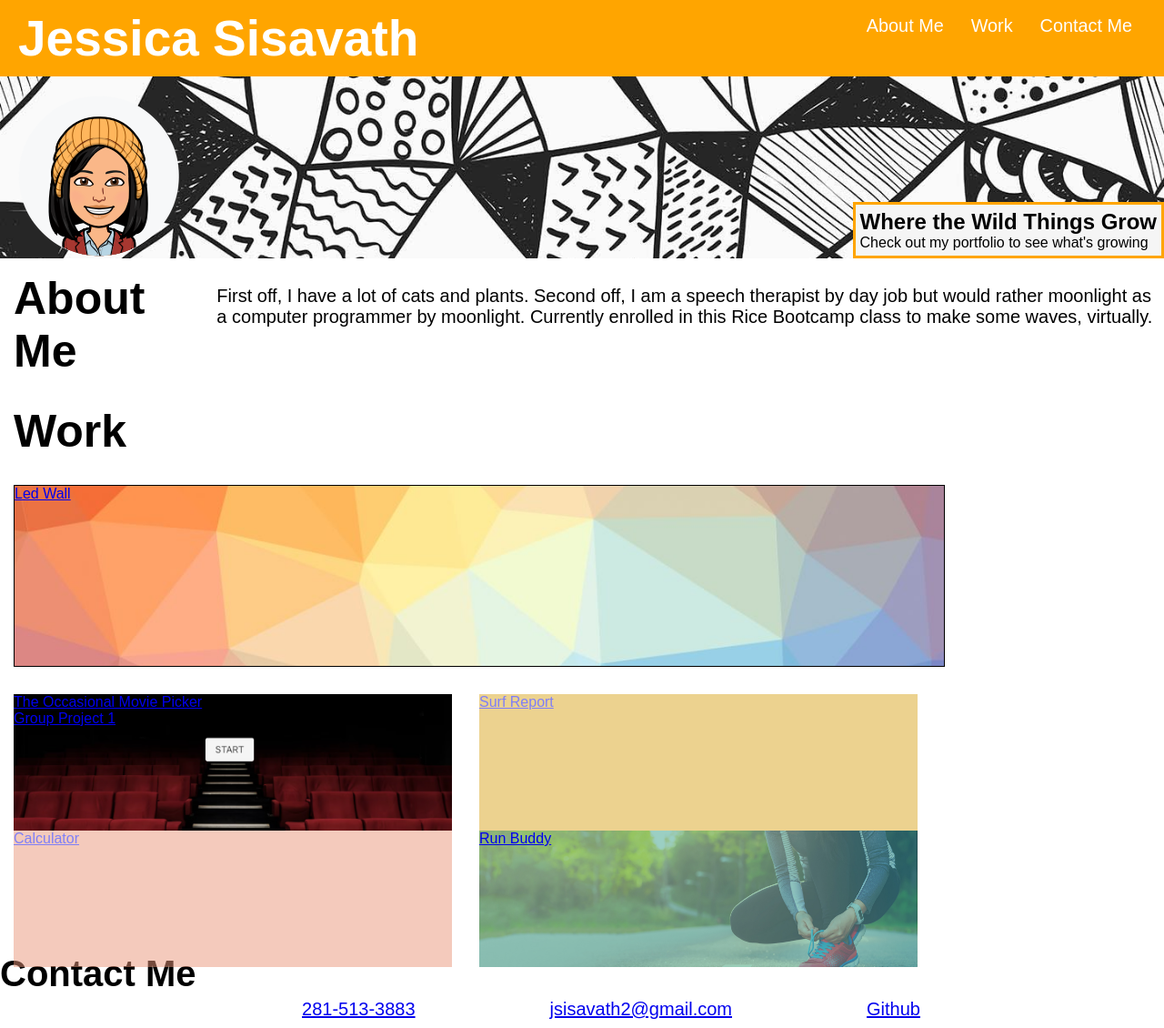
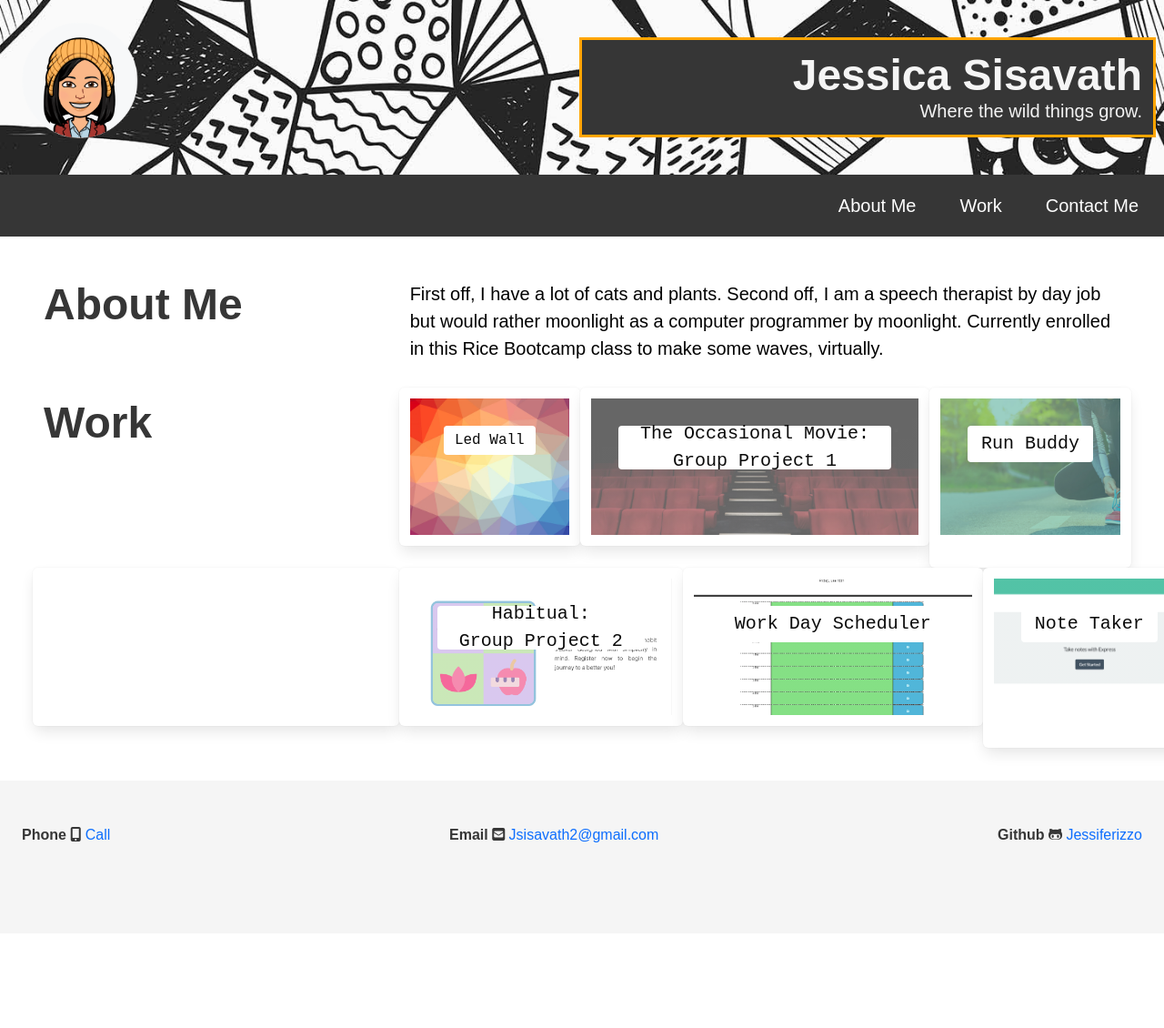
Before and after one commit to Jessiferizzo/Professional-Portfolio, a plain HTML site: page index.html in a window 1280 px wide. Shown: the top 1130 px of the page at 91% size. After the commit the page ends 1026 px from the top, so only its background shows below. Drawn offline with nearby package versions, Linux system fonts and the light colour scheme.

Commit message:
added bulma formatting for responsiveness

```diff
--- a/assets/css/style.css
+++ b/assets/css/style.css
@@ -1,5 +1,4 @@
 * {
-    box-sizing: border-box;
     margin: 0;
     padding: 0;
   }
@@ -11,156 +10,37 @@ body, html {
     color:black;
   }
 
-/* HEADER / NAV BAR STYLES START */
-header{
-padding: 10px 20px;
-  background-color:orange;
-  display: flex;
-  justify-content: space-between;
-  flex-wrap: wrap;
-  position: sticky;
-  position: -webkit-sticky;
-  top: 0;
-}
-
-header h1 {
-    font-weight: bold;
-    margin: 0;
-    font-size: 55px;
-    color: black;
+  a {
+    text-decoration: none !important;
+    font-style: black ;
   }
-header nav ul {
-    display: flex;
-    flex-wrap: wrap;
-    justify-content: space-between;
-    list-style: none;
-  }
-
-header nav ul li a {
-    padding: 10px 15px;
-    font-weight: lighter;
-    font-size: 1.55vw;
-  }
-  header nav {
-    margin: 7px 0;
-  }
-
-  header a {
-    text-decoration: none;
-    color: white;
-  }
-/*HEADER/NAV ENDS*/
-
 
 /*HERO BANNER STARTS*/
 .hero-image {
   display:flex;
   flex-wrap:wrap;
   background-image: url(../images/zentangles.jpeg);
-  height: 25%;
-  width:100%;
   background-repeat: no-repeat;
   background-size: cover;
   position:relative;
 }
 
-.hero-text{
-padding: 5px;
-background-color:whitesmoke;
-border: 3px solid orange;
-position:absolute;
-bottom:0px;
-right:0px;
-}
+/*ADDING WORK SECTION*/
 
-/*HERO BANNER ENDS*/
-.picture {
-  display: inline-flex;
-  flex-wrap:wrap;
-  margin:20px;
-  text-align:center;
-  width:25%;
-}
-.about-me-part{
-  display: inline-flex;
-  width:100%;
-  margin:15px 15px;
-}
-.about-me-part h2 {
-  font-size:50px;
-  text-align: left;
-  width:20%;
-  }
-
-.story {
-  margin:15px 15px;
-  width:100%;
-  font-size:20px;
-  justify-content:left;
-  }
-
-/*ADDING WORK SECTION*/
-.projects{
-  display:flex;
-  flex-wrap:wrap;
-  flex-direction: row;
-}
-.work-section{
-  width:80%;
-  height:auto;
-}
-.projects h2{
-  font-size:50px;
-  width:20%;
-  margin:15px;
-}
 .led-wall{
-  border: 1px solid black;
-  width: 100%;
-  height: 200px;
+  height: 150px;
   background-image: url(../images/RainbowGeo.jpg);
   background-position:center;
   background-repeat: no-repeat; /* Do not repeat the image */
   background-size: cover; /* Resize the background image to cover the entire container */
-  margin:15px;
 }
 
-.small-work-section{
-  display:flex;
-  width:100%;
-}
-.small-work-section a{
-  width:50%;
-  height:150px;
-}
-.another-small-work{
-  display:flex;
-  width:100%;
-  justify-content: space-around;
-}
-.another-small-work a{
-  width:50%;
-  height:150px;
-}
-.surf-report{
-  background-color:goldenrod;
-  height:150px;
-  opacity:.5;
-  margin:15px 15px;
-}
 .occasional-movie{
   height:150px;
-  background-image: url(../images/Screen\ Shot\ 2022-04-13\ at\ 12.02.14\ AM.png);
+  background-image: linear-gradient(rgba(255,255,255,0.4), rgba(255,255,255,0.4)),url(../images/Screen\ Shot\ 2022-04-13\ at\ 12.02.14\ AM.png);
   background-position:center;
   background-repeat: no-repeat;
   background-size: cover;
-  margin:15px 15px;
-}
-.calculator{
-  background-color:darksalmon;
-  height:150px;
-  opacity:.5;
-  margin:15px 15px;
 }
 .run-buddy{
   height:150px;
@@ -168,34 +48,32 @@ right:0px;
   background-position:center;
   background-repeat: no-repeat;
   background-size: cover;
-  margin:15px 15px;
+
 }
-  /*FOOTER STARTS*/
 
-.footer{
-    display:flex;
-    flex-wrap: wrap;
-  }
+.habitual-tracker{
+    height:150px;
+    background-image:linear-gradient(rgba(255,255,255,0.1), rgba(255,255,255,0.1)), url(../images/habitual.png);
+    background-position:center;
+    background-repeat: no-repeat;
+    background-size: cover;
+}
 
-.footer h2 {
-    font-size:40px;
-    text-align: left;
-    width:20%;
-  }
-.links {
-  width:65%;
-  padding-top:50px;
+.note-taker{
+  height:150px;
+  background-image:linear-gradient(rgba(255,255,255,0.1), rgba(255,255,255,0.1)), url(../images/notetaker.png);
+  background-position:center;
+  background-repeat: no-repeat;
+  background-size: cover;
+
 }
-footer nav ul{
-    list-style: none;
-    margin: 0 2px;
-    padding: 0;
-    display: flex;
-    justify-content: space-around;
-  }
 
- footer nav ul li a {
-    padding: 10px;
-    font-weight: lighter;
-    font-size: 20px;
-  }
+.work-day{
+  height:150px;
+  background-image:linear-gradient(rgba(255,255,255,0.1), rgba(255,255,255,0.1)), url(../images/workday.png);
+  background-position:center;
+  background-repeat: no-repeat;
+  background-size: cover;
+
+
+}
--- a/index.html
+++ b/index.html
@@ -1,103 +1,136 @@
 <!DOCTYPE html>
-<html lang="en">
+<html>
 
 <head>
-  <meta charset="UTF-8" />
-  <meta name="viewport" content="width=device-width, initial-scale=1.0" />
+  <meta charset="utf-8">
+  <meta name="viewport" content="width=device-width, initial-scale=1">
+  <title>Jessica Sisavath Portfolio</title>
+  <link rel="stylesheet" href="https://cdn.jsdelivr.net/npm/bulma@0.9.4/css/bulma.min.css">
+  <link href="https://cdn.jsdelivr.net/npm/bootstrap@5.1.3/dist/css/bootstrap.min.css" rel="stylesheet"
+    integrity="sha384-1BmE4kWBq78iYhFldvKuhfTAU6auU8tT94WrHftjDbrCEXSU1oBoqyl2QvZ6jIW3" crossorigin="anonymous">
   <link rel="stylesheet" href="./assets/css/style.css">
-  <title>Jessica Sisavath Portfolio</title>
+  <script src="https://kit.fontawesome.com/b1575a7835.js" crossorigin="anonymous"></script>
 </head>
 
 <body>
   <header>
-    <h1>
-      <a>Jessica Sisavath</a>
-    </h1>
-    <!--navigation starts-->
-    <nav>
-      <ul>
-        <li>
-          <a href="#about-me">About Me</a>
-        </li>
-        <li>
-          <a href="#work">Work</a>
-        </li>
-        <li>
-          <a href="#contact-me">Contact Me</a>
-        </li>
-      </ul>
+    <!--hero starts-->
+    <section class="hero-image hero is-small">
+      <div class="hero-body">
+        <div class="columns is-mobile is-centered is-vcentered">
+          <div class="column">
+            <figure class="image is-128x128">
+              <img src="assets/images/face.png">
+            </figure>
+          </div>
+          <div class="column has-text-right has-text-centered-mobile  has-background-dark"
+            style="outline:solid; outline-color: orange;">
+            <span class="title has-text-light has-text-right is-size-1 is-size-4-mobile">Jessica Sisavath</span><br>
+            <span class="subtitle has-text-light is-5 is-size-6-mobile">Where the wild things grow.</span>
+          </div>
+        </div>
+      </div>
+    </section>
+
+    <!-- navbar starts -->
+    <nav class="navbar is-dark is-size-5" role="navigation" aria-label="main navigation">
+      <div class="navbar-brand">
+        <a role="button" class="navbar-burger" aria-label="menu" aria-expanded="false" data-target="navbarBasicExample">
+          <span aria-hidden="true"></span>
+          <span aria-hidden="true"></span>
+          <span aria-hidden="true"></span>
+        </a>
+      </div>
+      <div id="headerBar" class="navbar-menu">
+        <div class="navbar-end px-3">
+          <a class="navbar-item">
+            <a class="navbar-item" href="#about_me">About Me</a>
+          </a>
+          <a class="navbar-item">
+            <a class="navbar-item" href="#work">Work</a>
+          </a>
+          <a class="navbar-item">
+            <a class="navbar-item" href="#contact_me">Contact Me</a>
+          </a>
+        </div>
+      </div>
     </nav>
+  </header>
 
-  </header>
-  <!-- end navigation -->
+  <section class="section">
+    <div id="about_me" div class="columns">
+      <div class="column title is-4 is-size-1">
+        About Me
+      </div>
+      <div class="column is-8 is-size-5">
+        <p>First off, I have a lot of cats and plants. Second off, I am a speech therapist by day job
+          but would rather moonlight as a computer programmer by moonlight. Currently enrolled in this Rice Bootcamp
+          class to make some waves, virtually.</p>
+      </div>
+    </div>
+    <div id="work" div class="columns">
+      <div class="column title is-4 is-size-1">
+        Work
+      </div>
+      <div class="column box">
+        <a href="/">
+          <div class="led-wall has-text-black has-text-centered is-size-4 is-family-code"><span class="tag is-white is-medium" style="margin:30px;">Led Wall</span>
+          </div>
+        </a>
+      </div>
+      <div class="column box">
+        <a href="https://rjimeneztech.github.io/MovieFinder/">
+          <div class="occasional-movie has-text-black has-text-centered is-size-6 is-family-code">
+            <span class="tag is-white is-large p-4 px-4" style="margin:30px;">The Occasional Movie:
+               <br>Group Project 1</span>
+          </div>
+        </a>
+      </div>
+      <div class="column box">
+        <a href="https://jessiferizzo.github.io/run-buddy/">
+          <div class="run-buddy has-text-black has-text-centered is-size-4 is-family-code"><span
+              class="tag is-white is-large" style="margin:30px;">Run Buddy</span>
+          </div>
+        </a>
+      </div>
+    </div>
 
-  <!-- Hero Jumbotron Starts-->
-  <div class="hero-image">
-    <div class="picture">
-      <img src="assets/images/face.png" alt="" />
-    </div>
-    <div class="hero-text">
-      <h2>Where the Wild Things Grow</h2>
-      <p>Check out my portfolio to see what's growing</p>
-    </div>
-  </div>
-
-  <section id="about-me" class="about-me-part">
-    <h2>About Me</h2>
-    <div class="story">
-      <p> First off, I have a lot of cats and plants. Second off, I am a speech therapist by day job
-        but would rather moonlight as a computer programmer by moonlight. Currently enrolled in this Rice Bootcamp
-        class to make some waves, virtually.
-      </p>
+    <div class="columns">
+      <div class="column is-4 box ">
+      </div>
+      <div class="column box">
+        <a href="https://habitualtracker.herokuapp.com/">
+          <div class="habitual-tracker has-text-black has-text-centered is-size-4 is-family-code"><span
+              class="tag is-white is-large p-4" style="margin:30px;">Habitual:<br> Group Project 2</span></div>
+        </a>
+      </div>
+      <div class="column box">
+        <a href="https://jessiferizzo.github.io/Work-Day-Calendar/">
+          <div class="work-day has-text-black has-text-centered is-size-4 is-family-code"><span
+              class="tag is-white is-large" style="margin:30px;">Work Day Scheduler</span></div>
+        </a>
+      </div>
+      <div class="column box">
+        <a href="https://notetakerexpressjess.herokuapp.com/">
+          <div class="note-taker has-text-black has-text-centered is-size-4 is-family-code"><span
+              class="tag is-white is-large" style="margin:30px;">Note Taker</span></div>
+        </a>
+      </div>
     </div>
   </section>
 
-  <section id="work" class="projects">
-    <h2>Work</h2>
-    <div class="work-section">
-      <a href="/">
-        <div class="led-wall">Led Wall</div>
-      </a>
-      <div class="small-work-section">
-        <a href="https://rjimeneztech.github.io/MovieFinder">
-          <div class="occasional-movie">The Occasional Movie Picker
-            <p> Group Project 1</p>
-          </div>
-        </a>
-        <a href="/">
-          <div class="surf-report">Surf Report</div>
-        </a>
-      </div>
-      <div class="another-small-work">
-        <a href="/">
-          <div class="calculator">Calculator</div>
-        </a>
-        <a href="https://jessiferizzo.github.io/run-buddy/">
-          <div class="run-buddy">Run Buddy</div>
-        </a>
-      </div>
+  <footer id="contact_me"
+    class="footer has-background-light is-size-6 is-flex is-flex-wrap-wrap is-justify-content-space-between is-align-items-center">
+    <div>
+      <strong>Phone <i class="fa-solid fa-mobile-screen-button"></i> </strong><a href="tel:281-513-3883">Call</a>
     </div>
+    <div>
+      <strong>Email <i class="fa-solid fa-square-envelope"></i> </strong> <a
+        href="mailto:jsisavath2@gmail.com">Jsisavath2@gmail.com</a>
     </div>
-  </section>
-
-  <!-- Footer -->
-  <footer id="contact-me" class="footer">
-    <h2>Contact Me</h2>
-    <div class="links">
-      <nav>
-        <ul>
-          <li>
-            <a href="tel:281-513-3883">281-513-3883</a>
-          </li>
-          <li>
-            <a href="mailto:jsisavath2@gmail.com">jsisavath2@gmail.com</a>
-          </li>
-          <li>
-            <a href="https://jessiferizzo.github.io/Jessiferizzo/">Github</a>
-          </li>
-        </ul>
-      </nav>
-    </div>
+    <div>
+      <strong>Github <i class="fa-brands fa-github-alt"></i> </strong> <a
+        href="https://jessiferizzo.github.io/Jessiferizzo/">Jessiferizzo</a>
     </div>
   </footer>
 
```
Also changed, not shown: assets/images/habitual.png (added), assets/images/notetaker.png (added), assets/images/workday.png (added).
